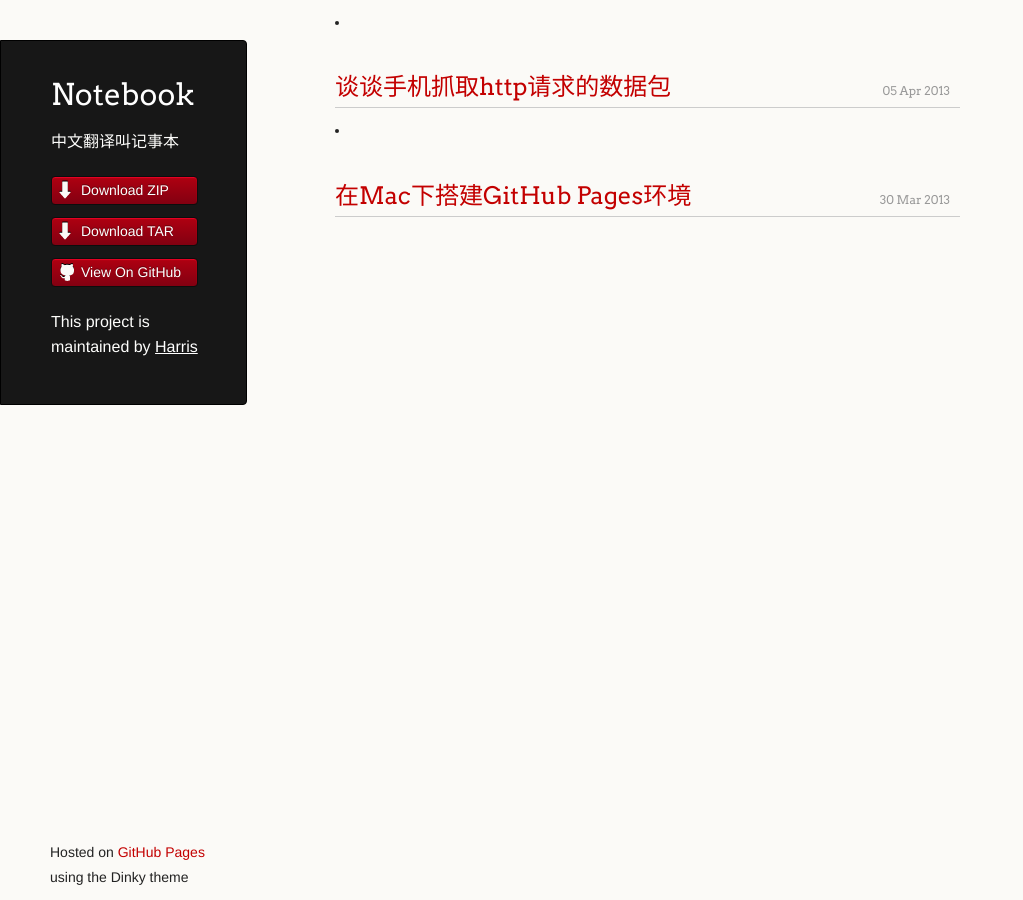
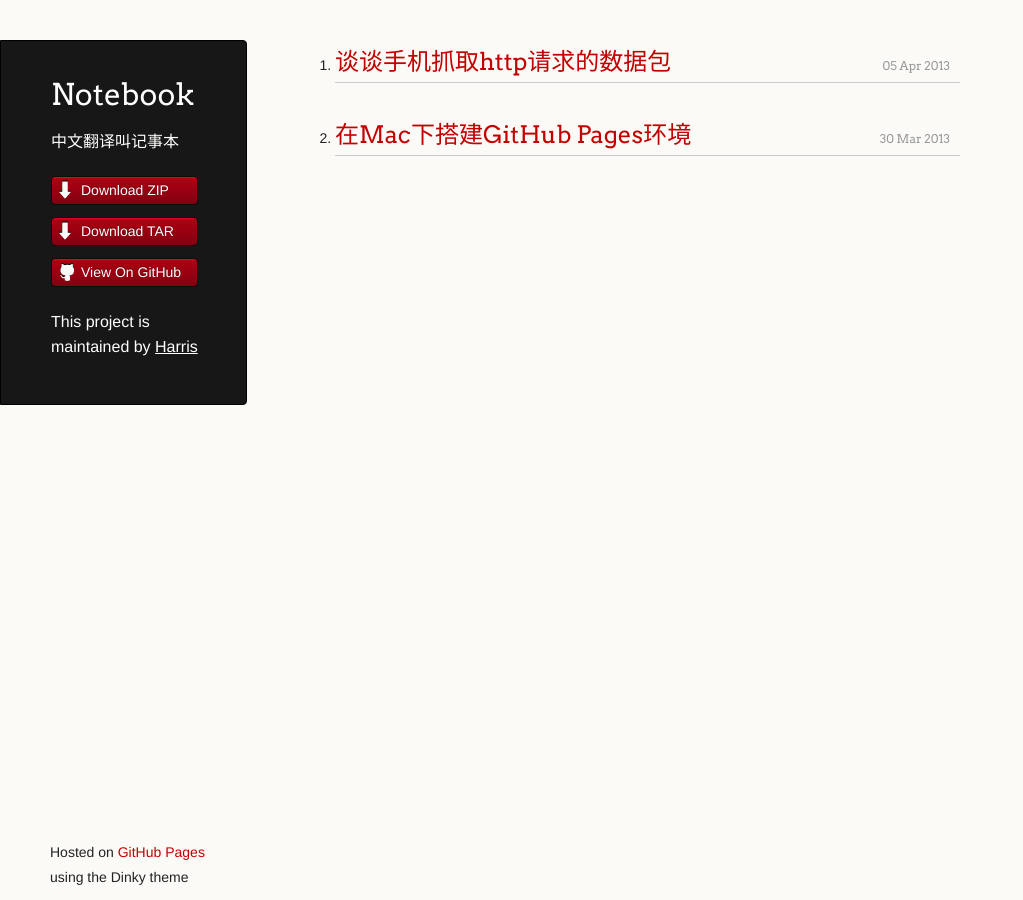
Before and after one commit to tenjessy/blog, a Jekyll site: the page built from index.html, in a window 1280 px wide. Shown: the whole page, without its empty margins (0-1023 px from the left). Built offline with Jekyll 4.4.1, drawn with Linux system fonts in a browser that asks for light colours; Markdown is read by kramdown in place of the engine named in the settings.

Commit message:
修改文章列表样式

```diff
--- a/css/styles.css
+++ b/css/styles.css
@@ -421,7 +421,7 @@
   }
 }
 
-
+.article-list { list-style:decimal; }
 .article-list .title { position:relative; }
 .article-list .excerpt { font-style:normal; }
 .article-list .meta {
```
